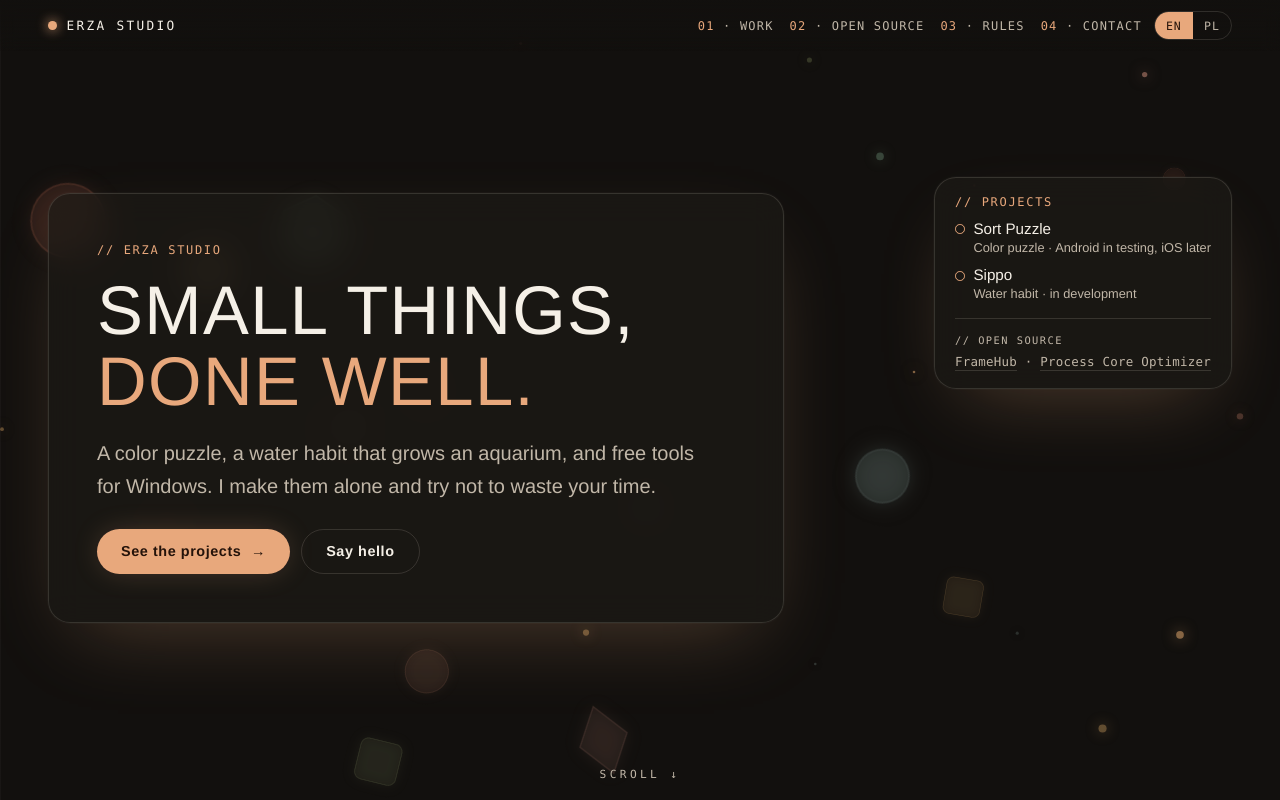
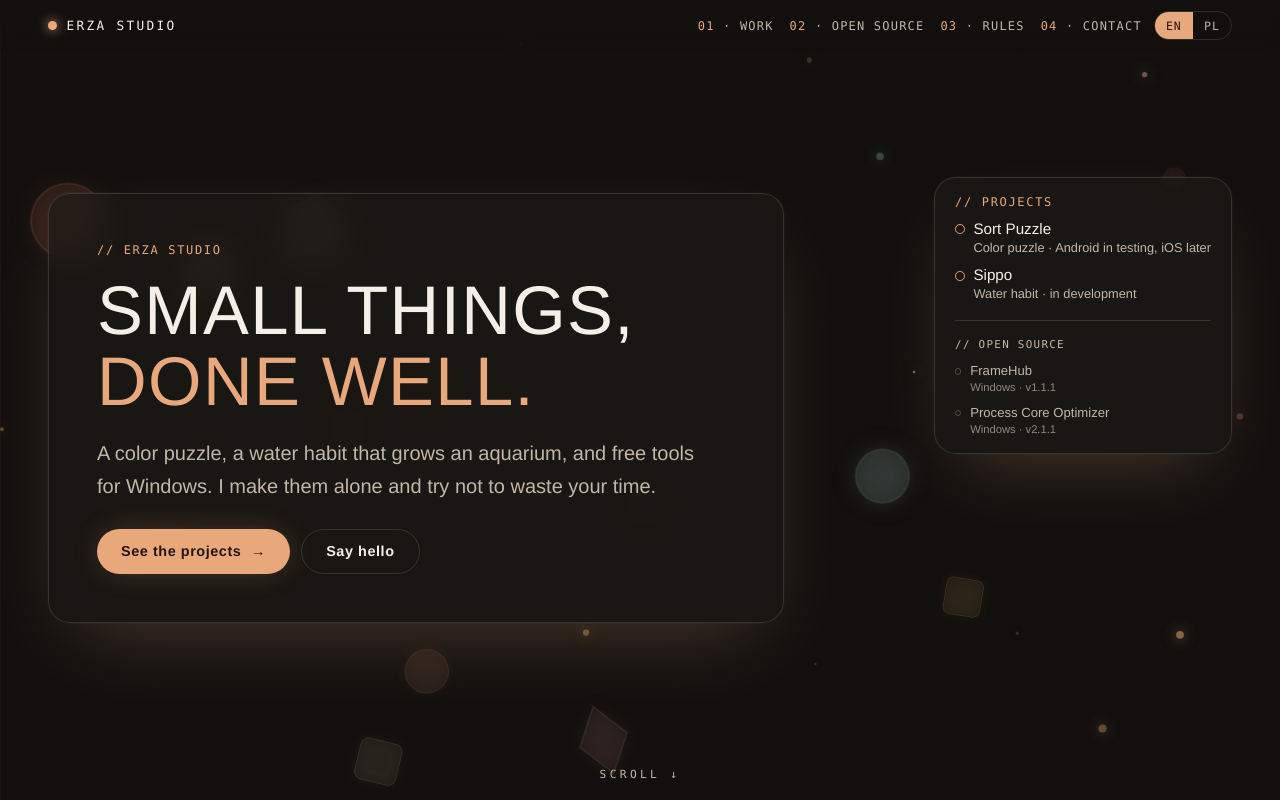
Before and after one commit to 9Erza/erza-studio-pages, a plain HTML site: page index.html in a window 1280 px wide. Shown: the top 800 px of the page. Drawn offline with Linux system fonts and the light colour scheme.

Commit message:
Style the open-source rows like secondary project entries
FrameHub and Process Core Optimizer now use the same dot, title and small description pattern as Sort Puzzle and Sippo, but sit below a divider in smaller, muted type. The separate open-source section and the rest of the page are unchanged.

```diff
--- a/index.html
+++ b/index.html
@@ -57,7 +57,10 @@
       </ul>
       <div class="status-more">
         <p class="label">// OPEN SOURCE</p>
-        <p><a href="framehub/">FrameHub</a> · <a href="pco/">Process Core Optimizer</a></p>
+        <ul class="plist plist-sub">
+          <li><span class="pd" aria-hidden="true"></span><b><a href="framehub/">FrameHub</a></b><em>Windows · v1.1.1</em></li>
+          <li><span class="pd" aria-hidden="true"></span><b><a href="pco/">Process Core Optimizer</a></b><em>Windows · v2.1.1</em></li>
+        </ul>
       </div>
     </aside>
   </div>
--- a/studio.css
+++ b/studio.css
@@ -452,8 +452,12 @@ section[id]{scroll-margin-top:5.5rem}
   .carousel-controls{order:1;margin:0 0 .9rem}
 }
 .work .carousel{margin-top:1.6rem}
-.status-more{margin-top:1rem;padding-top:.85rem;border-top:1px solid var(--line)}
-.status-more .label{margin:0 0 .35rem;font-size:.65rem;color:var(--muted)}
-.status-more p:last-child{margin:0;font:500 .78rem/1.5 var(--mono);color:var(--muted);letter-spacing:.02em}
-.status-more a{color:var(--muted);text-decoration:none;border-bottom:1px solid rgba(255,244,228,.14);padding-bottom:1px}
-.status-more a:hover{color:var(--accent);border-color:var(--accent)}
+.status-more{margin-top:1.1rem;padding-top:1rem;border-top:1px solid var(--line)}
+.status-more .label{margin:0 0 .6rem;font-size:.68rem;color:var(--muted);letter-spacing:.12em}
+.status-more .plist{gap:.5rem}
+.status-more .plist li{column-gap:.55rem;align-items:start}
+.status-more .plist .pd{width:.4rem;height:.4rem;margin-top:.4rem;border-color:rgba(255,244,228,.22)}
+.status-more .plist b{font-size:.82rem;font-weight:400;color:var(--muted)}
+.status-more .plist em{font-size:.7rem;color:rgba(193,183,168,.72);margin-top:.1rem}
+.status-more a{text-decoration:none}
+.status-more a:hover b{color:var(--accent)}
```
